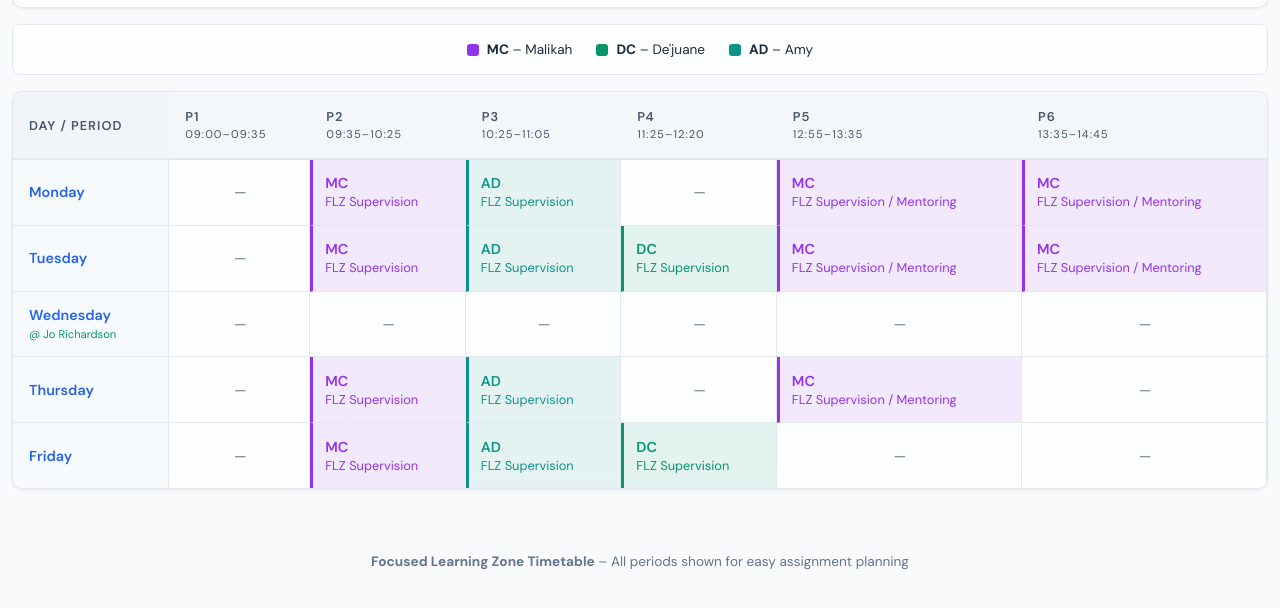
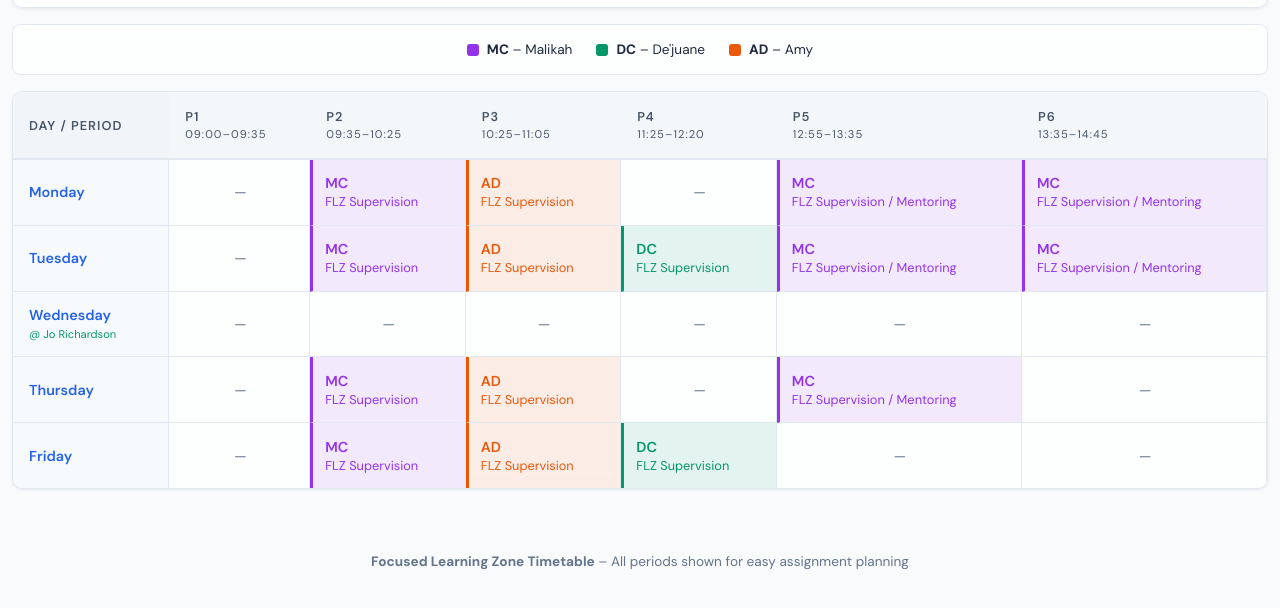
Before and after one commit to ldwaah/evolution-education-portal, a plain HTML site: page flz-timetable.html in a window 1280 px wide. Shown: the part 138-746 px from the top of the page. Drawn offline with nearby package versions, Linux system fonts and the light colour scheme.

Commit message:
Change AD color to orange on FLZ timetable for better distinction

```diff
--- a/flz-timetable.html
+++ b/flz-timetable.html
@@ -21,7 +21,7 @@
             --flz-color: #2563eb;
             --mc-color: #9333ea;
             --dc-color: #059669;
-            --ad-color: #0d9488;
+            --ad-color: #ea580c;
         }
 
         * {
@@ -248,7 +248,7 @@
         }
 
         .ad-assignment {
-            background: rgba(13, 148, 136, 0.1);
+            background: rgba(234, 88, 12, 0.1);
             border-left: 3px solid var(--ad-color);
             padding-left: 0.75rem !important;
             font-weight: 600;
```
